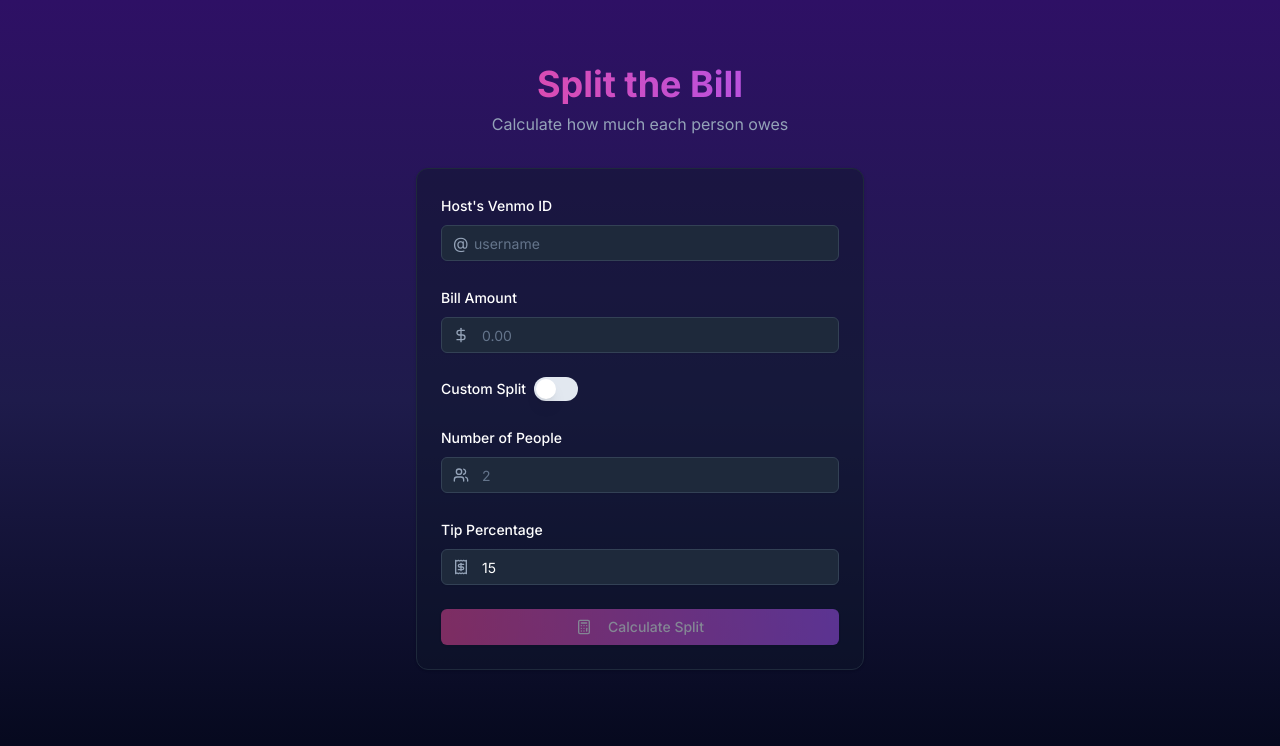
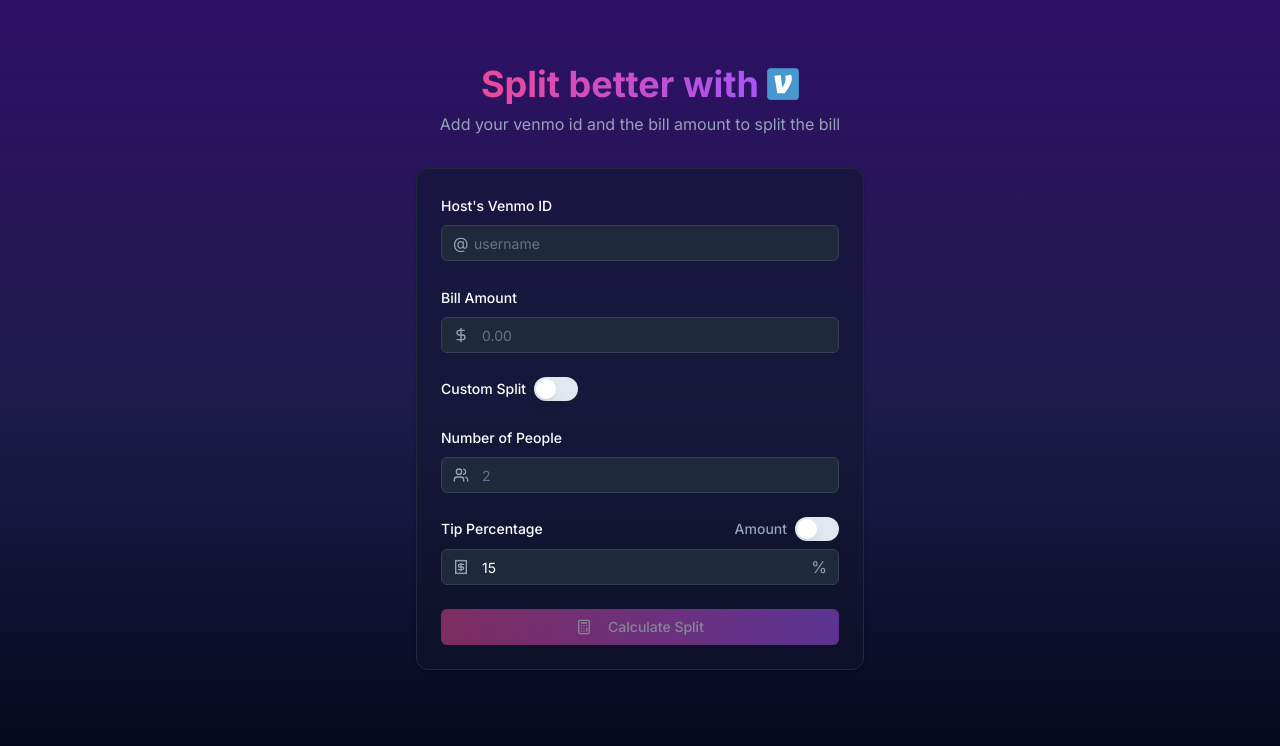
Before and after one commit to Shravankb301/BiteVote, a Next.js app: page /split-bill in a window 1280 px wide. Shown: the top 746 px of the page. Built offline with nearby package versions, Linux system fonts and the light colour scheme.

Commit message:
working on split function

```diff
--- a/app/split-bill/page.tsx
+++ b/app/split-bill/page.tsx
@@ -18,11 +18,13 @@
   DialogTitle,
   DialogDescription,
 } from "@/components/ui/dialog"
+import Image from 'next/image'
 
 export default function SplitBillPage() {
   const [totalAmount, setTotalAmount] = useState('')
   const [numberOfPeople, setNumberOfPeople] = useState('')
   const [tip, setTip] = useState('15')
+  const [isTipAmount, setIsTipAmount] = useState(false)
   const [venmoId, setVenmoId] = useState('')
   const [isCalculating, setIsCalculating] = useState(false)
   const [showQRDialog, setShowQRDialog] = useState(false)
@@ -120,8 +122,8 @@
   const calculateSplit = () => {
     setIsCalculating(true)
     const amount = parseFloat(totalAmount)
-    const tipAmount = (amount * (parseInt(tip) / 100))
-    const total = amount + tipAmount
+    const calculatedTipAmount = isTipAmount ? parseFloat(tip) : (amount * (parseInt(tip) / 100))
+    const total = amount + calculatedTipAmount
 
     if (isCustomSplit) {
       // Validate total matches with a small tolerance for floating point errors
@@ -142,7 +144,7 @@
 
       setResults({
         subtotal: amount,
-        tipAmount,
+        tipAmount: calculatedTipAmount,
         total,
         customAmounts
       })
@@ -152,7 +154,7 @@
 
       setResults({
         subtotal: amount,
-        tipAmount,
+        tipAmount: calculatedTipAmount,
         total,
         perPerson
       })
@@ -258,11 +260,23 @@
           className="max-w-md mx-auto"
         >
           <div className="text-center mb-8">
-            <h1 className="text-4xl font-bold bg-clip-text text-transparent bg-gradient-to-r from-pink-500 to-purple-500 mb-2">
-              Split the Bill
-            </h1>
+            <div className="flex items-center justify-center gap-2">
+              <h1 className="text-4xl font-bold bg-clip-text text-transparent bg-gradient-to-r from-pink-500 to-purple-500 mb-2">
+                Split better with
+              </h1>
+              <Image
+                src="/venmo.png"
+                alt="Venmo"
+                width={32}
+                height={32}
+                className="mb-2"
+              />
+              {/* <h1 className="text-4xl font-bold bg-clip-text text-transparent bg-gradient-to-r from-pink-500 to-purple-500 mb-2">
+                enmo
+              </h1> */}
+            </div>
             <p className="text-slate-400">
-              Calculate how much each person owes
+              Add your venmo id and the bill amount to split the bill
             </p>
           </div>
 
@@ -348,13 +362,15 @@
                         'default'
                       }
                       className={
-                        getOverallValidationStatus()?.status === 'error' ? 'bg-red-900/50 border-red-500' :
-                        getOverallValidationStatus()?.status === 'warning' ? 'bg-yellow-900/50 border-yellow-500' :
+                        getOverallValidationStatus()?.status === 'error' ? 'bg-red-900/50 border-red-500 text-white' :
+                        getOverallValidationStatus()?.status === 'warning' ? 'bg-yellow-900/50 border-yellow-500 text-white' :
                         'bg-green-900/50 border-green-500 text-green-200'
                       }
                     >
-                      <AlertCircle className="h-4 w-4" />
-                      <AlertDescription>
+                      {getOverallValidationStatus()?.status !== 'success' && (
+                        <AlertCircle className="h-4 w-4" />
+                      )}
+                      <AlertDescription className="text-white">
                         {getOverallValidationStatus()?.message}
                       </AlertDescription>
                     </Alert>
@@ -431,7 +447,7 @@
                   </Button>
 
                   {remainingAmount > 0 && customSplitTotal > 0 && (
-                    <p className="text-sm text-slate-400">
+                    <p className="text-sm text-white">
                       Tip: Add another person or adjust amounts to match the total bill
                     </p>
                   )}
@@ -439,16 +455,38 @@
               )}
 
               <div className="space-y-2">
-                <Label htmlFor="tip" className="text-white">Tip Percentage</Label>
+                <div className="flex items-center justify-between mb-2">
+                  <Label htmlFor="tip" className="text-white">Tip {isTipAmount ? 'Amount' : 'Percentage'}</Label>
+                  <div className="flex items-center space-x-2">
+                    <Label htmlFor="tip-type" className="text-sm text-slate-400">Amount</Label>
+                    <Switch
+                      id="tip-type"
+                      checked={isTipAmount}
+                      onCheckedChange={setIsTipAmount}
+                    />
+                  </div>
+                </div>
                 <div className="relative">
-                  <Receipt className="absolute left-3 top-1/2 -translate-y-1/2 text-slate-400 w-4 h-4" />
+                  {isTipAmount ? (
+                    <DollarSign className="absolute left-3 top-1/2 -translate-y-1/2 text-slate-400 w-4 h-4" />
+                  ) : (
+                    <>
+                      <Receipt className="absolute left-3 top-1/2 -translate-y-1/2 text-slate-400 w-4 h-4" />
+                      <span className="absolute right-3 top-1/2 -translate-y-1/2 text-slate-400">%</span>
+                    </>
+                  )}
                   <Input
                     id="tip"
                     type="number"
-                    placeholder="15"
+                    placeholder={isTipAmount ? "0.00" : "15"}
                     value={tip}
-                    onChange={(e) => setTip(e.target.value)}
-                    className="pl-10 bg-slate-800 border-slate-700 text-white"
+                    onChange={(e) => {
+                      const value = e.target.value;
+                      if (value === '' || (!isTipAmount && /^\d+$/.test(value)) || (isTipAmount && /^\d*\.?\d{0,2}$/.test(value))) {
+                        setTip(value);
+                      }
+                    }}
+                    className={`${isTipAmount ? 'pl-10' : 'pl-10 pr-8'} bg-slate-800 border-slate-700 text-white`}
                   />
                 </div>
               </div>
@@ -476,7 +514,7 @@
                         <span className="text-white font-medium">{formatCurrency(results.subtotal)}</span>
                       </div>
                       <div className="flex justify-between items-center">
-                        <span className="text-slate-400">Tip ({tip}%):</span>
+                        <span className="text-slate-400">Tip {isTipAmount ? '' : `(${tip}%)`}:</span>
                         <span className="text-white font-medium">{formatCurrency(results.tipAmount)}</span>
                       </div>
                       <div className="flex justify-between items-center">
--- a/components/LandingPage.tsx
+++ b/components/LandingPage.tsx
@@ -557,9 +557,15 @@
   },
   {
     icon: <div className="w-12 h-12 rounded-full bg-gradient-to-br from-blue-500/20 to-purple-500/20 flex items-center justify-center">
-            <span className="text-2xl">🎯</span>
+            <Image
+              src="/venmo.png"
+              alt="Target icon"
+              width={24}
+              height={24}
+              className="w-6 h-6"
+            />
           </div>,
-    title: "Smart Results",
+    title: "Split Bills with Venmo",
     description: "Get instant results that everyone can agree on."
   }
 ]
```
Also changed, not shown: public/venmo.png (added).
